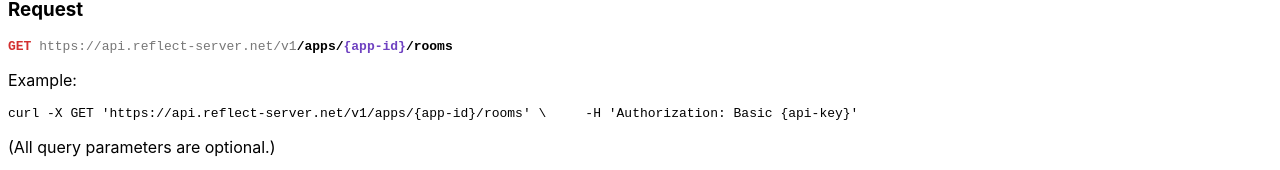
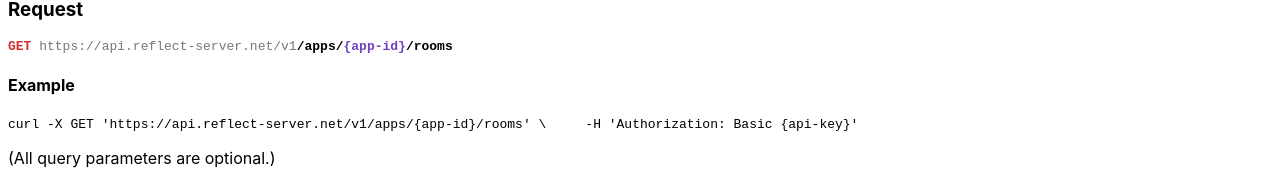
Before and after one commit to rocicorp/reflect-docs, a Next.js app: page /rest/rooms in a window 1280 px wide. Shown: the part 172-342 px from the top of the page. Built offline with nearby package versions, Linux system fonts and the light colour scheme; a web font is replaced by a local one.

Commit message:
make "Example" an <h4>

```diff
--- a/components/api.tsx
+++ b/components/api.tsx
@@ -39,7 +39,9 @@ export const Resource = ({
           </code>
         </pre>
       </div>
-      <p className="nx-mt-6 nx-leading-7 first:nx-mt-0">Example:</p>
+      <p className="nx-mt-6 nx-leading-7 first:nx-mt-0">
+        <h4>Example</h4>
+      </p>
       <div className="nextra-code-block nx-relative nx-mt-6 first:nx-mt-0">
         <pre
           className="nx-bg-primary-700/5 nx-mb-4 nx-overflow-x-auto nx-rounded-xl nx-subpixel-antialiased dark:nx-bg-primary-300/10 nx-text-[.9em] contrast-more:nx-border contrast-more:nx-border-primary-900/20 contrast-more:nx-contrast-150 contrast-more:dark:nx-border-primary-100/40 nx-py-4"
```
